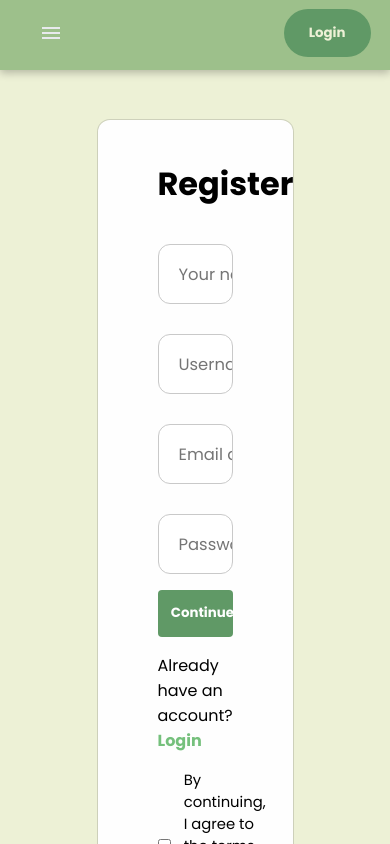
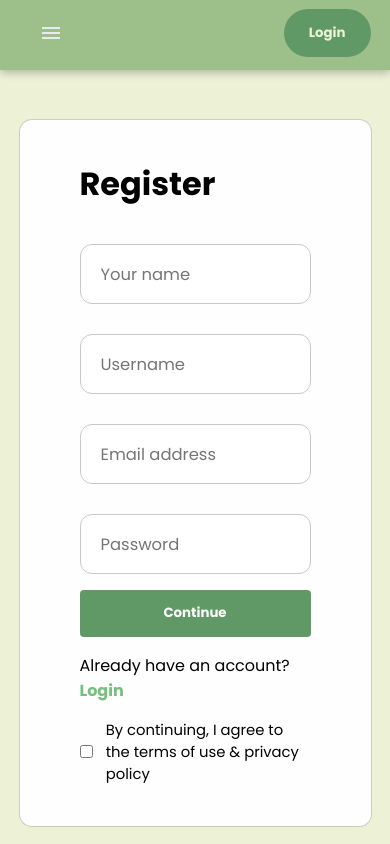
Before and after one commit to raf0411/sport-sync-SElovers, a React (Vite) app: page /register in a window 390 px wide. Shown: the top 844 px of the page. Built offline with nearby package versions, Linux system fonts and the light colour scheme.

Commit message:
responsive login regis

```diff
--- a/src/components/login-register-component/LoginRegisterComponent.css
+++ b/src/components/login-register-component/LoginRegisterComponent.css
@@ -83,3 +83,9 @@
 .userexisterr{
     color: red;
 }
+
+@media screen and (max-width: 700px){
+    .login-reg-container{
+        width: 90%;
+    }
+}
```
